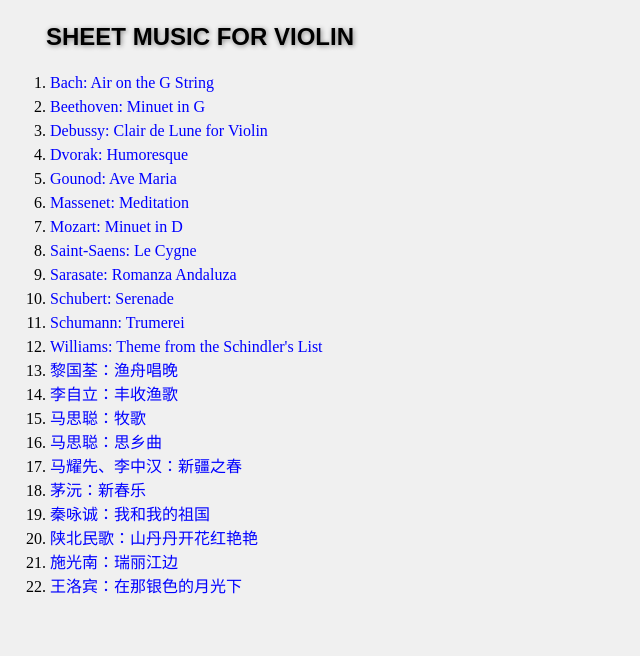
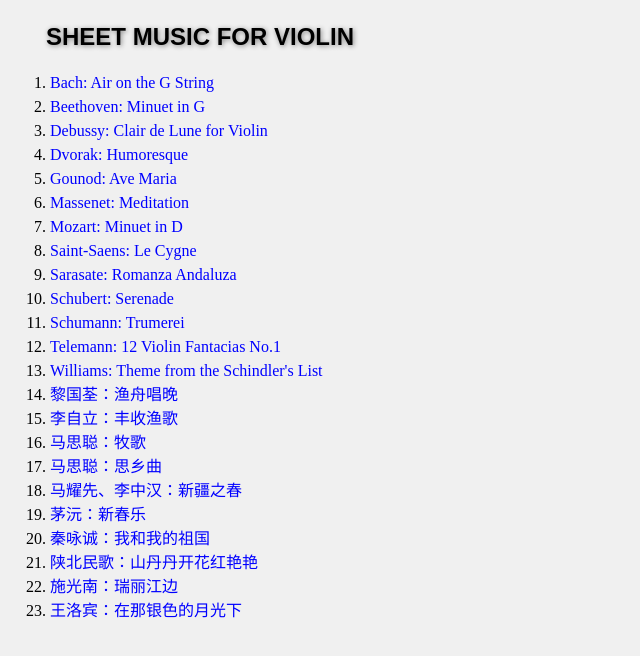
Before and after one commit to gismanray/muzsheets, a plain HTML site: page index.html in a window 1280 px wide. Shown: the whole page, without its empty margins (0-640 px from the left). Drawn offline with Linux system fonts and the light colour scheme.

```diff
--- a/index.html
+++ b/index.html
@@ -82,6 +82,7 @@
 	<li><span class="lnk" onclick="loadPdf('Romanza_Andaluza.pdf')">Sarasate: Romanza Andaluza</span></li>
 	<li><span class="lnk" onclick="loadPdf('Schubert_Serenade.pdf')">Schubert: Serenade</span></li>
 	<li><span class="lnk" onclick="loadPdf('Schumann_Trumerei.pdf')">Schumann: Trumerei</span></li>
+	<li><span class="lnk" onclick="loadPdf('Telemann_Violin_Fantasia_No1.pdf')">Telemann: 12 Violin Fantacias No.1</span></li>
     <li><span class="lnk" onclick="loadPdf('schindler.pdf')">Williams: Theme from the Schindler's List</span></li>
 	<li><span class="lnk simsun" onclick="loadPdf('Fishing_boat.pdf')">黎国荃：渔舟唱晚</span></li>
 	<li><span class="lnk simsun" onclick="loadPdf('Fishermans_harvest_song.pdf')">李自立：丰收渔歌</span></li>
```
